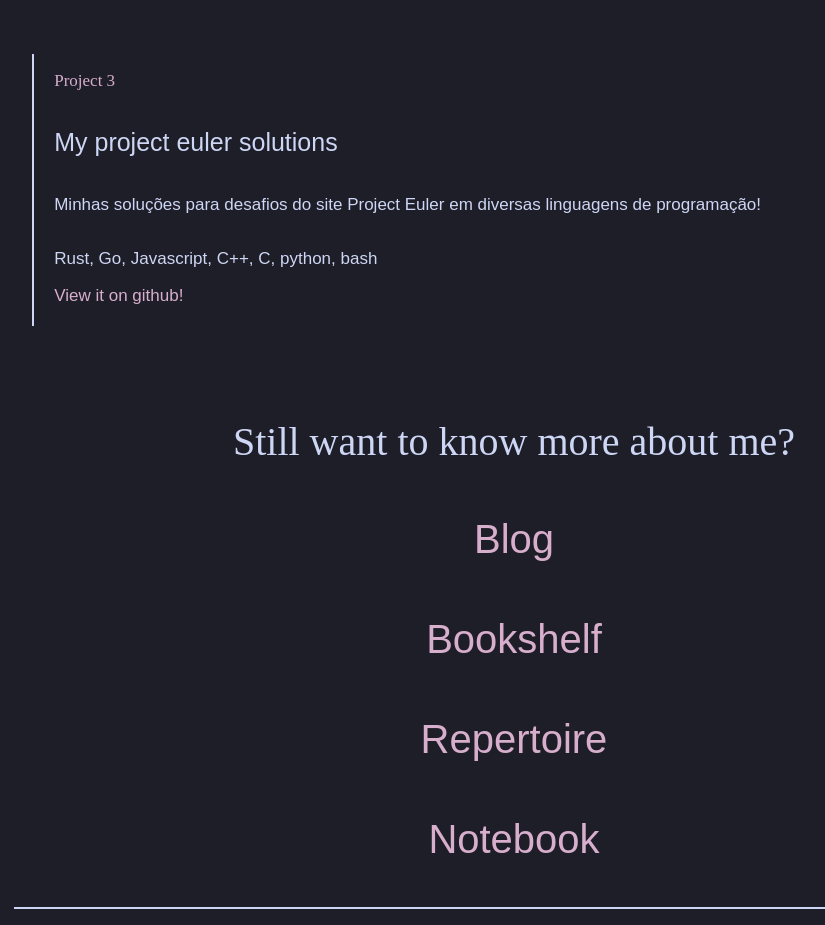
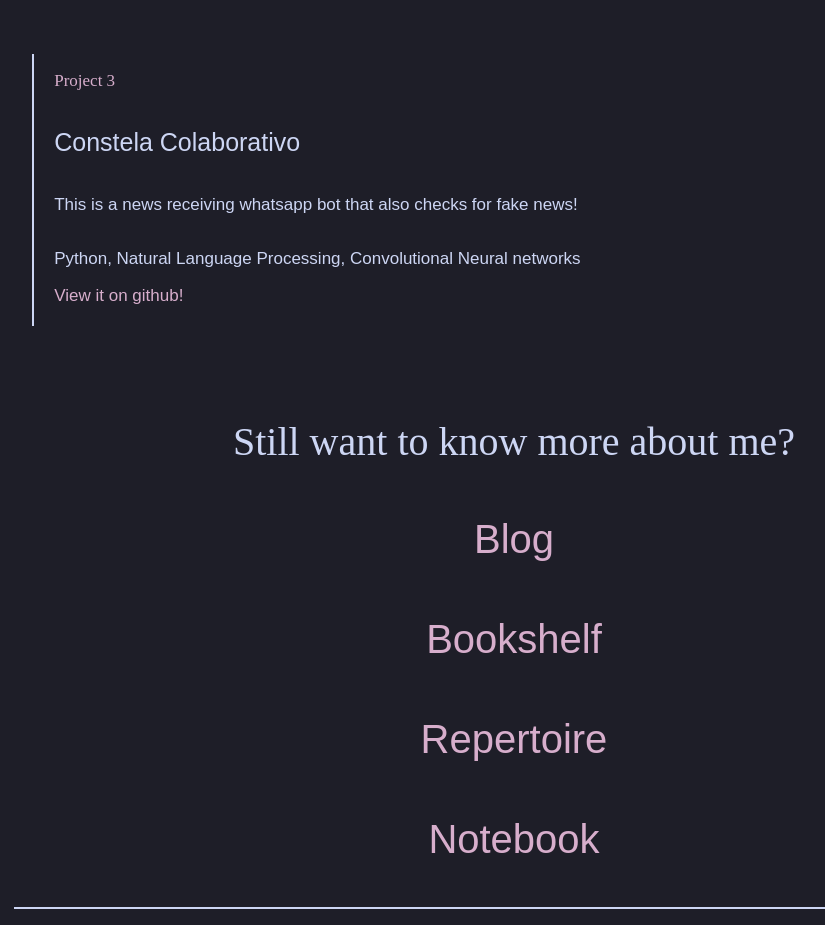
Before and after one commit to pchagas72/personal_website, a React (Vite) app: page / in a window 1280 px wide. Shown: the part 2300-3225 px from the top of the page, without its empty margins (126-951 px from the left). Built offline with nearby package versions, Linux system fonts and the light colour scheme; a web font is replaced by a local one.

Commit message:
Added constela

```diff
--- a/src/components/Projects/Projects.tsx
+++ b/src/components/Projects/Projects.tsx
@@ -22,10 +22,10 @@ function Projects(){
                     tech="C, C++, Lua, Shell"
                 />
 
-                <ProjectSection projectNumber="3" projectTitle="My project euler solutions"
-                    projectLink="https://github.com/pchagas72/projectEuler"
-                    projectDesc="Minhas soluções para desafios do site Project Euler em diversas linguagens de programação!"
-                    tech="Rust, Go, Javascript, C++, C, python, bash"
+                <ProjectSection projectNumber="3" projectTitle="Constela Colaborativo"
+                    projectLink="https://github.com/pchagas72/Projeto-constela"
+                    projectDesc="This is a news receiving whatsapp bot that also checks for fake news!"
+                    tech="Python, Natural Language Processing, Convolutional Neural networks"
                 />
             </div>
         </>
```
